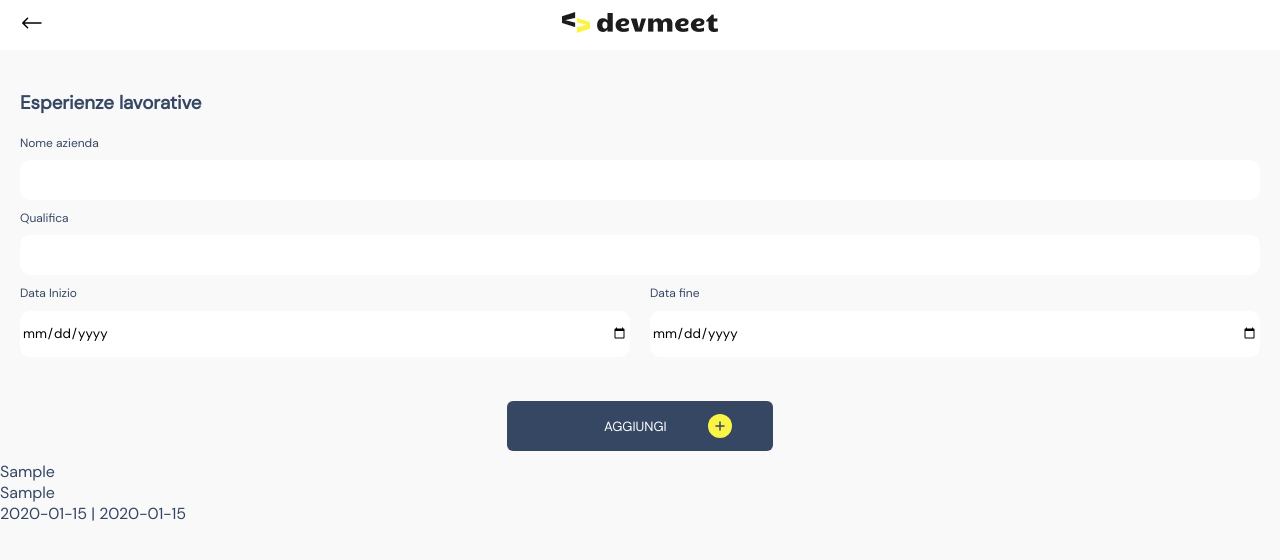
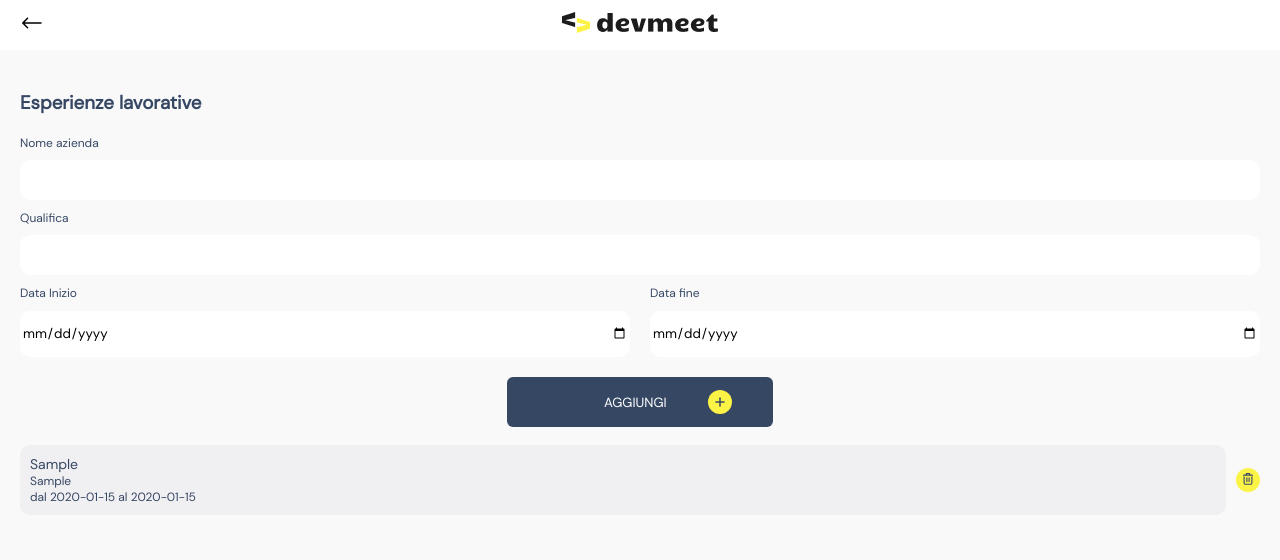
Before and after one commit to Emiliano-S/devmeet, a React (Create React App) app: page /workExperiences in a window 1280 px wide. Both pictures are taken after typing "Sample", "Sample", "2020-01-15", "2020-01-15" into the empty fields and a click on the button "AGGIUNGI". Shown: the top 560 px of the page. Built offline with nearby package versions, Linux system fonts and the light colour scheme; the HTML template or start-up script is replaced by a standard one.

Commit message:
Finito feature

```diff
--- a/src/components/WorkExperiences.js
+++ b/src/components/WorkExperiences.js
@@ -4,13 +4,7 @@ import { WorkExperiencesForm } from "./WorkExperiencesForm";
 export function WorkExperiences() {
   return (
     <div className="skillsPageContainer">
-      <div className="skillsContainer">
-        <h3>Esperienze lavorative</h3>
-            <WorkExperiencesForm />
-      </div>
-      <div className="lavoroContainer">
-
-      </div>
+      <WorkExperiencesForm contentType="skill"/>
     </div>
   );
 }
--- a/src/components/WorkExperiencesForm.js
+++ b/src/components/WorkExperiencesForm.js
@@ -1,6 +1,7 @@
 import { useState } from "react"
 import FormRow from "./FormRow";
 import Add from '../assets/svg/Add.svg'
+import { useRef } from "react";
 
 const workObject = {
     name: "",
@@ -9,9 +10,10 @@ const workObject = {
     dataFine: "",
 };
 
-export function WorkExperiencesForm(){
+export function WorkExperiencesForm({contentType}){
     const [work, setWork] = useState(workObject);
     const [worksExperience, setWorksExperience] = useState([]);
+    const elementRef = useRef([]);
 
     const handleChange = (e) =>{
         const {name, value} = e.target;
@@ -27,8 +29,21 @@ export function WorkExperiencesForm(){
         console.log(worksExperience);
     }
 
+    /*Funzione per rimuovere il valore selezionato dall'elenco*/
+    const handleValueRemove = (i) => {
+        elementRef.current[i].parentNode.className += " skillRemoved";
+        const remove = setTimeout(() => {
+            setWorksExperience((currentMyValue) =>
+                currentMyValue.filter((value, index) => index !== i)
+            );
+            clearTimeout(remove);
+        }, 600);
+    };
+
     return(
         <>
+           <div className="skillsContainer">
+                <h3>Esperienze lavorative</h3>
                 <form className="worksExperienceForm" onSubmit={handleSubmit}>
                     <FormRow
                         textType
@@ -57,7 +72,7 @@ export function WorkExperiencesForm(){
                             handleChange={handleChange}
                         />
                     </div>
-                <div style={{width: '100%', display: "flex", justifyContent: "center", paddingTop: '44px'}}>
+                    <div style={{width: '100%', display: "flex", justifyContent: "center", paddingTop: '20px'}}>
                         <button
                         type="submit"
                         style={{
@@ -82,16 +97,29 @@ export function WorkExperiencesForm(){
                         </button>
                     </div>
                 </form>
-            <div>
-                {worksExperience.map((work, i) =>{
-                    return(<div key={i}>
-                        <span>{work.name}</span>
-                        <br />
-                        <span>{work.qualifica}</span>
-                        <br />
-                        <span>{work.dataInizio} | {work.dataFine}</span>
-                    </div>)
+            </div>
+            <div className="lavoroContainer">
+                <div className={`${contentType}List`}>
+                    {worksExperience.map((element, i) =>{
+                        return(
+                            <div className={`${contentType}Row`} key={element.name}>
+                                <div className={contentType} style={{flexDirection:'column'}} ref={(element) =>{
+                                    elementRef.current[i] = element;
+                                }}>
+                                <p>{element.name}</p>
+                                <p style={{fontSize:'12px'}}>{element.qualifica}</p>
+                                <p style={{fontSize:'12px'}}>dal {element.dataInizio} al {element.dataFine}</p>
+                                </div>
+                                <div
+                                className={`${contentType}Remove`}
+                                onClick={() => {
+                                    handleValueRemove(i);
+                                }}
+                                ></div>
+                            </div>
+                            );
                     })}
+                </div>
             </div>
         </>
     )
```
Lines whose indentation alone changed are shown as unchanged.
